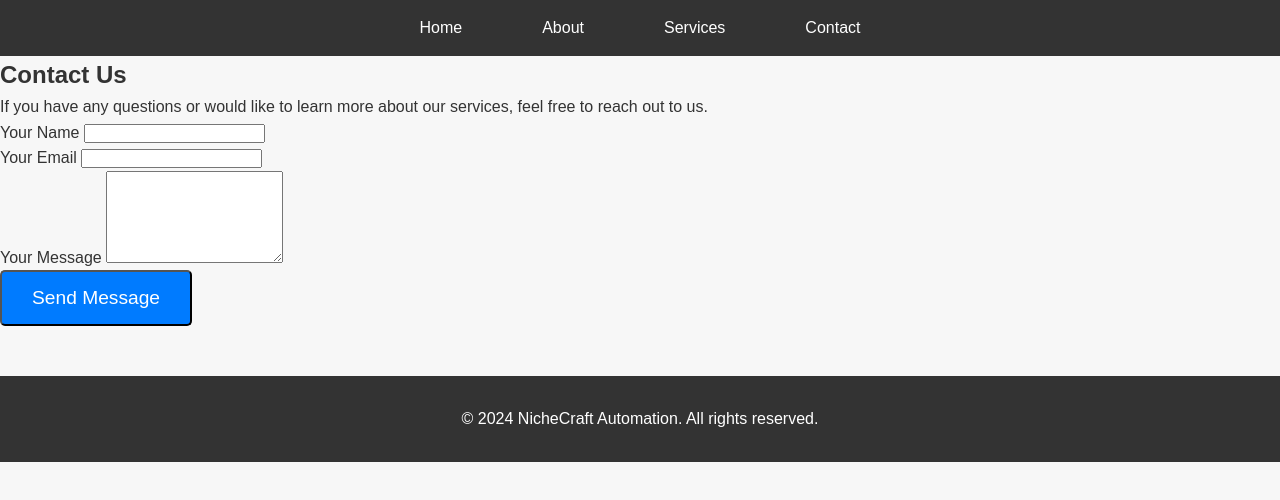
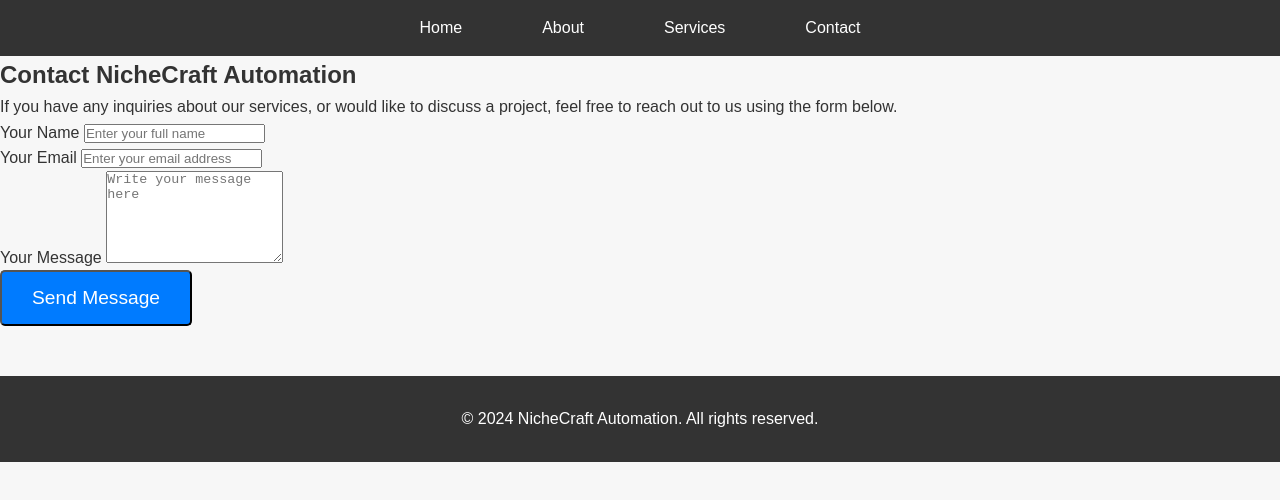
Before and after one commit to nichecraftmaster/nichecraft_automation, a plain HTML site: page pages/contact.html in a window 1280 px wide. Drawn offline with Linux system fonts and the light colour scheme.

Commit message:
Update contact.html

```diff
--- a/pages/contact.html
+++ b/pages/contact.html
@@ -22,24 +22,29 @@
 
     <!-- Contact Section -->
     <section id="contact" class="content-section">
-        <h1>Contact Us</h1>
-        <p>If you have any questions or would like to learn more about our services, feel free to reach out to us.</p>
+        <div class="contact-container">
+            <h1>Contact NicheCraft Automation</h1>
+            <p>If you have any inquiries about our services, or would like to discuss a project, feel free to reach out to us using the form below.</p>
 
-        <form action="/send-message" method="POST">
+            <form action="/send-message" method="POST" class="contact-form">
                 <div class="form-group">
                     <label for="name">Your Name</label>
-                <input type="text" id="name" name="name" required>
+                    <input type="text" id="name" name="name" required placeholder="Enter your full name">
                 </div>
+
                 <div class="form-group">
                     <label for="email">Your Email</label>
-                <input type="email" id="email" name="email" required>
+                    <input type="email" id="email" name="email" required placeholder="Enter your email address">
                 </div>
+
                 <div class="form-group">
                     <label for="message">Your Message</label>
-                <textarea id="message" name="message" rows="6" required></textarea>
+                    <textarea id="message" name="message" rows="6" required placeholder="Write your message here"></textarea>
                 </div>
+
                 <button type="submit" class="cta-btn">Send Message</button>
             </form>
+        </div>
     </section>
 
     <!-- Footer -->
```
Lines whose indentation alone changed are shown as unchanged.
